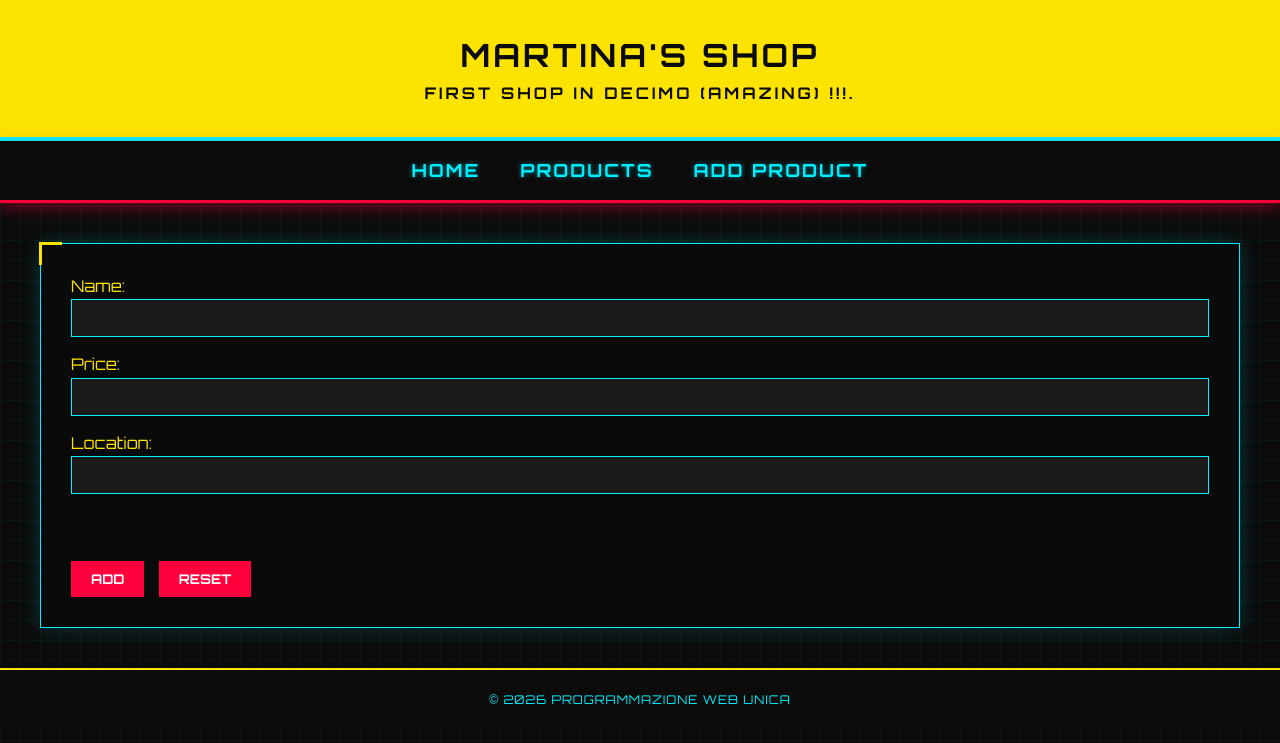
After one commit to JJ02005/lab01, a FastAPI app: template templates/product_form.html in a window 1280 px wide. The commit adds this page. Shown: the top 743 px of the page. Run offline with FastAPI, Linux system fonts and the light colour scheme; the template is opened without the code that fills it, so the values that code supplies are empty.

Commit message:
ultimazione laboratorio della lez 26 e 27 marzo programmazione web

```diff
--- a/main.py
+++ b/main.py
@@ -1,8 +1,30 @@
-from fastapi import FastAPI, Request
+from typing import Annotated
+
+from fastapi import FastAPI, Request, Form
 from fastapi.responses import HTMLResponse
 from fastapi.templating import Jinja2Templates
+from fastapi.staticfiles import StaticFiles
+from typing import Annotated
+from pydantic import Field, BaseModel
+
+
+
+class Product(BaseModel):
+    name: Annotated[str, Field(min_length=3, max_length=30)]
+    price: Annotated[float, Field(gt=0)]
+    location: Annotated[str, Field(min_length=3)]
+
+product= Product.model_validate(
+    {"name":"minigun", "price":17500, "location":"Los Antos"}
+)
+print(product)
+
+
+
 app = FastAPI()
+app.mount("/static", StaticFiles(directory="static"), name="static")
 templates= Jinja2Templates(directory="templates")
+
 
 @app.get("/", response_class=HTMLResponse)
 def home(request: Request):
@@ -10,10 +32,53 @@ def home(request: Request):
     text={"title":"Home",
           "content":"Welcome to my home page.",
           }
-    context = {
-        "text": text, "sequence": ["a", "b", "c"]}
+
+    context = {"request": request,"text": text, "sequence": ["a", "b", "c"]}
     return templates.TemplateResponse(
         request=request,
         name= "home.html",
         context= context
     )
+products_list = [
+    {"name":"Pistola", "price": 100, "location": "Mexico"},
+    {"name":"Carabina", "price": 200, "location": "USA"},
+    {"name":"Ipad", "price": 150, "location": "Spain"}
+]
+@app.get("/products", response_class=HTMLResponse)
+def products(request: Request):
+    return templates.TemplateResponse(
+        request=request,
+        name= "products.html",
+        context={"request": request, "product_list": products_list}
+    )
+
+
+@app.get("/product_form", response_class=HTMLResponse)
+def add_product(request: Request,
+                name:str | None = None,
+                price:float | None = None,
+                location:str | None = None
+):
+    if name and price and location:
+        product={"name":name, "price":price, "location":location}
+        products_list.append(product)
+    return templates.TemplateResponse(
+        request=request,
+        name= "product_form.html",
+        context={"request": request})
+
+
+
+@app.post("/insert_product")
+def insert_product(product: Annotated[Product, Form()]):
+
+    products_list.append(product.model_dump())
+    return "Product added successfully"
+
+
+
+
+@app.post("/insert_product_json")
+def insert_product_json(product: Product):
+    print(product)
+    return {"message": "Product received correctly via JSON", "product": product.model_dump()}
--- /dev/null
+++ b/static/styles.css
@@ -0,0 +1,163 @@
+@import url('https://fonts.googleapis.com/css2?family=Orbitron:wght@400;700&display=swap');
+
+* {
+    margin: 0;
+    padding: 0;
+    box-sizing: border-box;
+}
+
+body {
+    font-family: 'Orbitron', sans-serif;
+    background-color: #0b0b0b; /* Sfondo scuro profondo */
+    /* Crea un sottile effetto griglia olografica sullo sfondo */
+    background-image: linear-gradient(rgba(0, 240, 255, 0.05) 1px, transparent 1px),
+                      linear-gradient(90deg, rgba(0, 240, 255, 0.05) 1px, transparent 1px);
+    background-size: 20px 20px;
+    color: #FCE300; /* Giallo Cyberpunk */
+    line-height: 1.6;
+}
+
+nav {
+    background: #0b0b0b;
+    display: flex;
+    justify-content: center;
+    padding: 15px;
+    border-bottom: 3px solid #FF003C; /* Linea rosa neon */
+    box-shadow: 0px 5px 15px rgba(255, 0, 60, 0.4);
+}
+
+nav a {
+    color: #00F0FF; /* Ciano neon */
+    text-decoration: none;
+    margin: 0 20px;
+    font-size: 18px;
+    font-weight: 700;
+    text-transform: uppercase;
+    letter-spacing: 2px;
+    transition: 0.3s;
+    text-shadow: 0 0 5px rgba(0, 240, 255, 0.5);
+}
+
+nav a:hover {
+    color: #FCE300;
+    text-shadow: 0 0 10px #FCE300;
+}
+
+.container {
+    max-width: 1200px;
+    margin: 40px auto;
+    padding: 30px;
+    background: rgba(11, 11, 11, 0.9);
+    border: 1px solid #00F0FF; /* Bordo ciano */
+    box-shadow: 0 0 20px rgba(0, 240, 255, 0.2);
+    position: relative;
+}
+
+/* Aggiunge un dettaglio "tech" nell'angolo in alto a sinistra del container */
+.container::before {
+    content: '';
+    position: absolute;
+    top: -2px; left: -2px;
+    width: 20px; height: 20px;
+    border-top: 3px solid #FCE300;
+    border-left: 3px solid #FCE300;
+}
+
+header {
+    background: #FCE300; /* Giallo iconico come sfondo per impatto visivo */
+    color: #0b0b0b; /* Testo scuro per alto contrasto */
+    padding: 30px;
+    text-align: center;
+    text-transform: uppercase;
+    font-weight: bold;
+    letter-spacing: 3px;
+    border-bottom: 4px solid #00F0FF;
+    box-shadow: 0 10px 20px rgba(0, 240, 255, 0.2);
+}
+
+header p {
+    font-weight: bold;
+}
+
+footer {
+    background: #0b0b0b;
+    color: #00F0FF;
+    text-align: center;
+    padding: 20px;
+    margin-top: 40px;
+    border-top: 2px solid #FCE300;
+    text-transform: uppercase;
+    letter-spacing: 1px;
+    font-size: 12px;
+}
+
+/* STILE TABELLE CYBERPUNK */
+table {
+    width: 100%;
+    border-collapse: collapse;
+    margin: 30px 0;
+    background: rgba(26, 26, 26, 0.6);
+    border: 1px solid #FF003C;
+    box-shadow: 0 0 15px rgba(255, 0, 60, 0.2);
+}
+
+th, td {
+    border: 1px solid #333;
+    padding: 15px;
+    text-align: left;
+    color: #fff; /* Testo bianco per contrasto col ciano e rosa */
+}
+
+th {
+    background: #FF003C; /* Intestazione rosa neon */
+    color: #fff;
+    font-weight: 700;
+    text-transform: uppercase;
+    letter-spacing: 2px;
+    border-bottom: 2px solid #FCE300; /* Riga gialla di stacco */
+}
+
+tr:nth-child(even) {
+    background: rgba(0, 240, 255, 0.05); /* Leggero tocco ciano alternato */
+}
+
+tr:hover {
+    background: rgba(0, 240, 255, 0.15); /* Si illumina di ciano al passaggio del mouse */
+    color: #FCE300; /* Il testo diventa giallo */
+    box-shadow: inset 0 0 10px rgba(0, 240, 255, 0.5);
+}
+
+/* STILE PER I FORM (product_form.html) */
+input[type="text"], input[type="number"] {
+    background: #1a1a1a;
+    border: 1px solid #00F0FF;
+    color: #FCE300;
+    padding: 10px;
+    font-family: 'Orbitron', sans-serif;
+    margin-bottom: 15px;
+    width: 100%;
+    outline: none;
+}
+
+input[type="text"]:focus, input[type="number"]:focus {
+    box-shadow: 0 0 10px rgba(0, 240, 255, 0.8);
+}
+
+input[type="submit"], input[type="reset"] {
+    background: #FF003C;
+    color: #fff;
+    border: none;
+    padding: 10px 20px;
+    font-family: 'Orbitron', sans-serif;
+    font-weight: bold;
+    text-transform: uppercase;
+    cursor: pointer;
+    transition: 0.3s;
+    margin-right: 10px;
+}
+
+input[type="submit"]:hover, input[type="reset"]:hover {
+    background: #FCE300;
+    color: #0b0b0b;
+    box-shadow: 0 0 15px #FCE300;
+}
--- a/templates/base.html
+++ b/templates/base.html
@@ -2,21 +2,24 @@
 <html lang="en">
 <head>
     <meta charset="UTF-8">
-    <title>Title</title>
+    <title>Sito Web</title>
+    <link rel="stylesheet" href="{{ url_for('static', path='styles.css')}}">
+
 </head>
 <body>
     <header>
-        <h1>prova sito web</h1>
-        <p>This is a simple FastAPI.</p>
+        <h1>Martina's Shop </h1>
+        <p>First shop in decimo  (AMAZING) !!!.</p>
     </header>
     <nav>
         <a href="/">Home</a>
-        <a href="https://www.google.com/">Google</a>
-        <a href="#">Qualcosaltro</a>
+        <a href="{{url_for('products')}}">Products</a>
+        <a href="{{url_for('add_product')}}">Add Product</a>
+
     </nav>
     <div class="container">
         {% block content%}
-        {% endblock%}
+        {% endblock %}
     </div>
     <footer>
         <p>&copy; 2026 Programmazione Web UNICA</p>
--- /dev/null
+++ b/templates/product_form.html
@@ -0,0 +1,23 @@
+{% extends "base.html" %}
+
+{% block content %}
+
+<form action="{{ url_for('insert_product')}}" method="post">
+    <label for="name">Name:</label><br>
+    <input type="text" id="name" name="name" required><br>
+
+    <label for="price">Price:</label><br>
+    <input type="number" min="0" name="price" id="price" required><br>
+
+    <label for="location">Location:</label><br>
+    <input type="text" id="location" name="location" required><br>
+    <br><br>
+
+    <input type="submit" value="Add">
+    <input type="submit" value="Reset">
+
+</form>
+
+
+
+{% endblock %}
```
Also changed, not shown: templates/home.html (+6 -7 lines), templates/products.html (added, +14 -0 lines), static/img.png (added).
